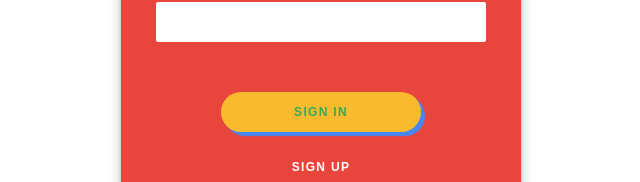
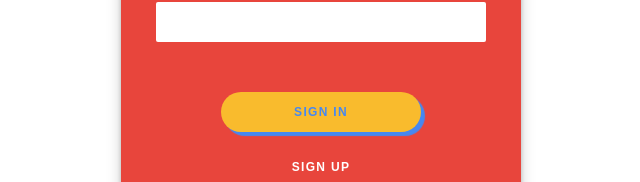
Before and after one commit to b0nec0de/crud-frontend, a React (Create React App) app: page /auth in a window 1280 px wide. In both pictures the pointer is over the button "SIGN IN". Shown: the part 412-594 px from the top of the page, without its empty margins (319-959 px from the left). Built offline with nearby package versions, Linux system fonts and the light colour scheme.

Commit message:
styled buttons

```diff
--- a/src/components/Auth/Auth.scss
+++ b/src/components/Auth/Auth.scss
@@ -104,12 +104,18 @@
 
 .auth__btn-signin {
 	margin-bottom: 15px;
-	color: #3aa757;
-	background: #f9bb2d;
+	color: #fff;
+	background-color: #4688f1;
 	border-radius: 20px;
 	border: none;
 	outline: none;
-	box-shadow: 4px 4px 1px #4688f1;
+	box-shadow: 4px 4px 1px #fff;
+
+	&:hover {
+		color: #4688f1;
+		background-color: #f9bb2d;
+		box-shadow: 4px 4px 1px #4688f1;
+	}
 }
 
 .auth__btn-signup {
@@ -117,4 +123,9 @@
 	border: none;
 	outline: none;
 	background-color: transparent;
+
+	&:hover {
+		text-decoration: underline;
+		color: #fff;
+	}
 }
--- a/src/components/Auth/components/Sign/Sign.jsx
+++ b/src/components/Auth/components/Sign/Sign.jsx
@@ -98,7 +98,7 @@ Sign.propTypes = {
 	name: PropTypes.string,
 	age: PropTypes.string,
 	occupation: PropTypes.string,
-	city: PropTypes.city,
+	city: PropTypes.string,
 	change: PropTypes.func,
 	sign: PropTypes.func
 }
--- a/src/components/Home/components/Menu/Menu.scss
+++ b/src/components/Home/components/Menu/Menu.scss
@@ -112,10 +112,22 @@
 	border-radius: 20px;
 	border: none;
 	outline: none;
-	color: #fff;
+	color: #4688f1;
 	background-color: #f0a800;
 	box-shadow: 4px 4px 1px #fff;
 	cursor: pointer;
+
+		&:hover {
+			box-shadow: 4px 4px 1px #4688f1;
+		}
+
+	&-signup {
+		color: #e8453c;
+
+		&:hover {
+			box-shadow: 4px 4px 1px #e8453c;
+		}
+	}
 }
 
 /* laptop */
```
Also changed, not shown: src/App.scss (+5 -5 lines).
